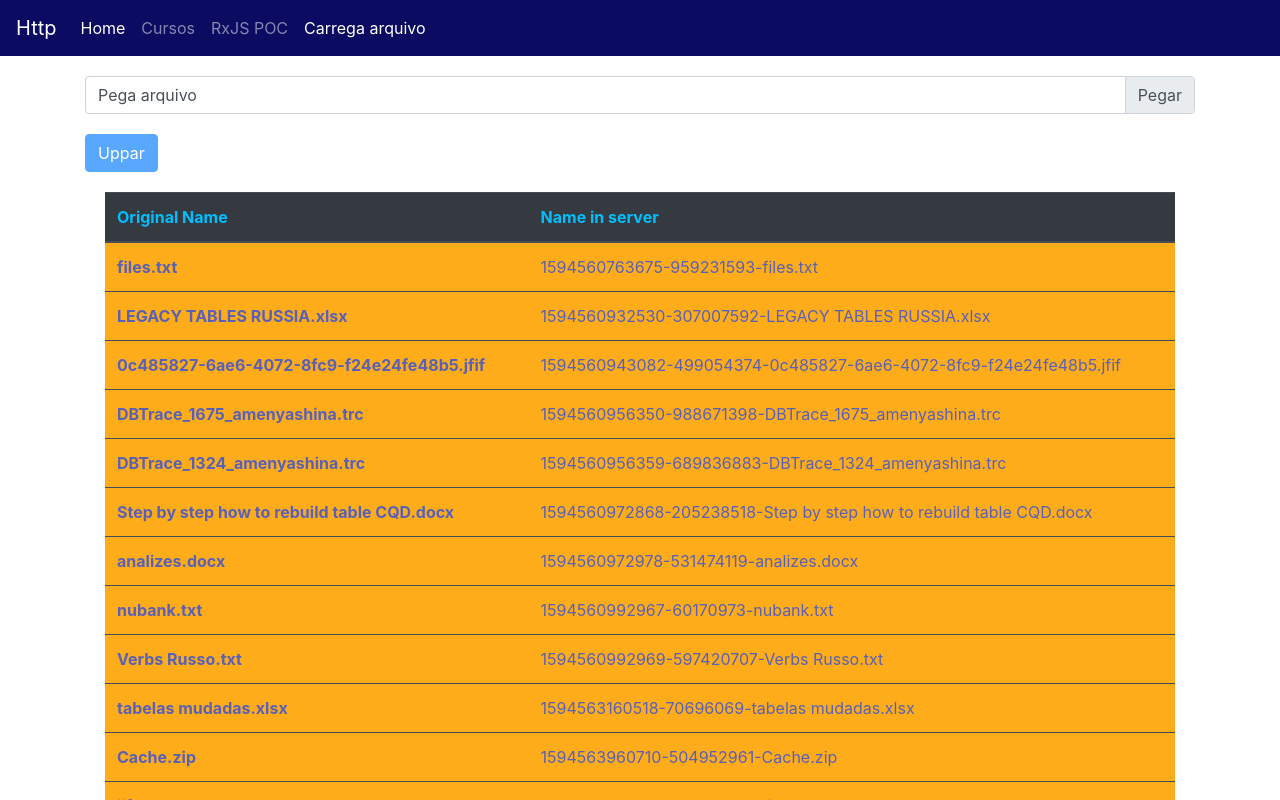
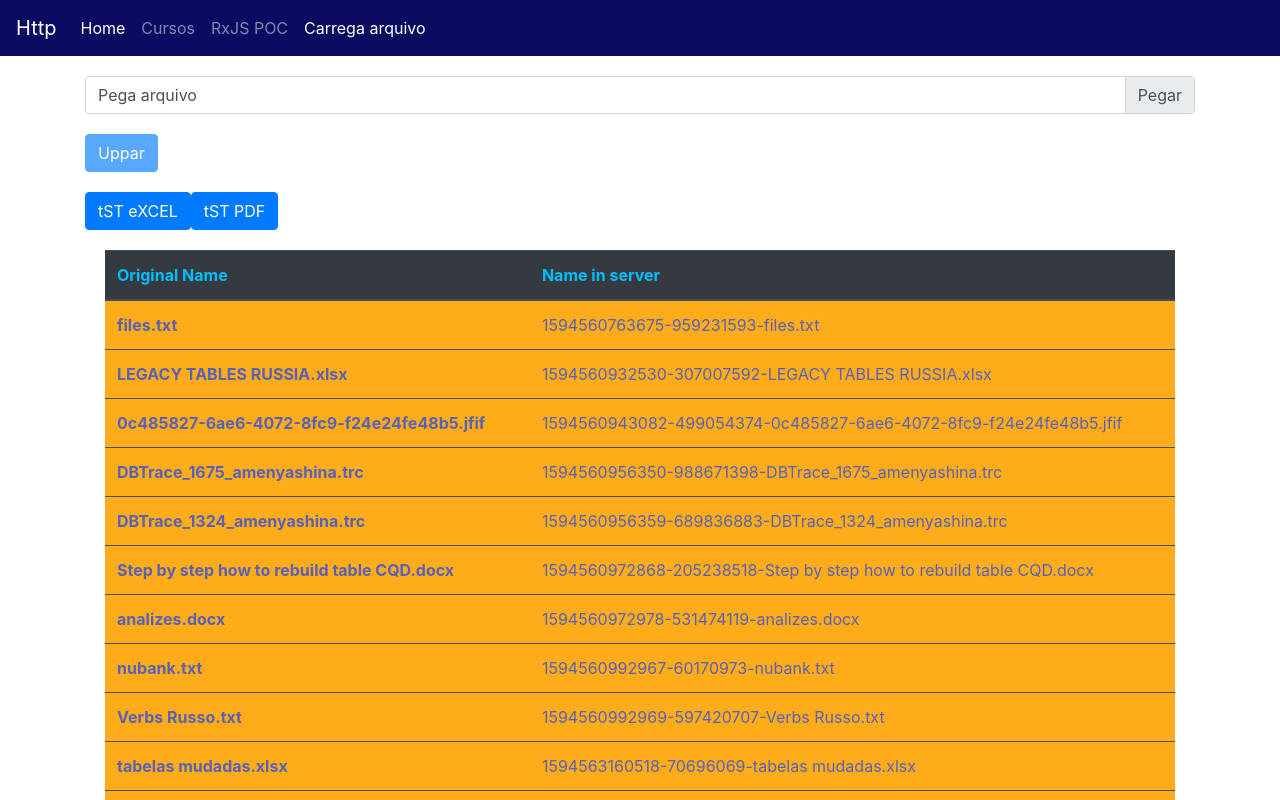
Before and after one commit to eduefl/angular, an Angular app in the folder requests-http/: page /upload in a window 1280 px wide. Shown: the top 800 px of the page. Built offline with nearby package versions, Linux system fonts and the light colour scheme; data requests are answered from the project's data file.

Commit message:
updates related to clas 141  https://www.youtube.com/watch?v=4ol_RxZ08HQ where we learned how to dowload files next step is to improve this

```diff
--- a/requests-http/db.json
+++ b/requests-http/db.json
@@ -456,6 +456,16 @@
       "id": 113,
       "originalname": "planilha de gastos.xlsx",
       "filename": "1594653978974-485652891-planilha de gastos.xlsx"
+    },
+    {
+      "id": 114,
+      "originalname": "FERREIRA LIMA EDUARDO MR 18JAN2019 GRU.PDF",
+      "filename": "1594736932440-409088621-FERREIRA LIMA EDUARDO MR 18JAN2019 GRU.PDF"
+    },
+    {
+      "id": 115,
+      "originalname": "brad 2nub.pdf",
+      "filename": "1594747988333-832391960-brad 2nub.pdf"
     }
   ]
 }
--- a/requests-http/src/app/upload-file/upload-file.service.ts
+++ b/requests-http/src/app/upload-file/upload-file.service.ts
@@ -1,4 +1,4 @@
-import {  tap } from 'rxjs/operators';
+import { tap } from 'rxjs/operators';
 import { AlertModalService } from './../shared/alert-modal.service';
 import { environment } from './../../environments/environment';
 import { Registro } from './registro';
@@ -13,9 +13,9 @@ export class UploadFileService {
 
   constructor(private http: HttpClient,
     private alertModalService: AlertModalService
-    ) { }
+  ) { }
 
-  upload(files: Set<File>, url: string)  {
+  upload(files: Set<File>, url: string) {
 
     const formData = new FormData();
 
@@ -33,7 +33,14 @@ export class UploadFileService {
   }
 
 
+  dowload(url: string) {
+    return this.http.get(url, {
+      responseType: 'blob' as 'json',
 
+      // reportProgress
+    })
+
+  }
 
   list() {
     console.log(this.API_FILES);
@@ -44,4 +51,42 @@ export class UploadFileService {
 
   }
 
+  handleFile(res: any, fileName: string) {
+    const file = new Blob([res],
+      {
+        type: res.type
+      });
+
+    // IE
+
+    if (window.navigator && window.navigator.msSaveOrOpenBlob) {
+      window.navigator.msSaveOrOpenBlob(file)
+      return;
+    }
+
+    const blob = window.URL.createObjectURL(file);
+
+    const link = document.createElement('a');
+
+    link.href = blob;
+
+    link.download = fileName;
+
+    // link.click(); do not works on firefox
+    link.dispatchEvent(new MouseEvent('click', {
+      bubbles: true,
+      cancelable: true,
+      view: window
+    }));
+    // timeout for firefox
+    setTimeout(() => {
+      window.URL.revokeObjectURL(blob);
+
+      link.remove();
+
+    }, 100);
+
+
+  }
+
 }
--- a/requests-http/src/app/upload-file/upload-file/upload-file.component.html
+++ b/requests-http/src/app/upload-file/upload-file/upload-file.component.html
@@ -56,6 +56,22 @@
   </button>
 </Div>
 
+<Div style="margin-top: 20px;">
+  <button
+    type="button"
+    class="btn btn-primary"
+    (click)="onDowloadExcel()"
+  >
+    tST eXCEL
+  </button>
+  <button
+    type="button"
+    class="btn btn-primary"
+    (click)="onDowloadPdf()"
+  >
+    tST PDF
+  </button>
+</Div>
 
 
 <div class="card-body">
--- a/requests-http/src/app/upload-file/upload-file/upload-file.component.ts
+++ b/requests-http/src/app/upload-file/upload-file/upload-file.component.ts
@@ -99,6 +99,21 @@ export class UploadFileComponent implements OnInit, OnDestroy {
       );
   }
 
+  onDowloadExcel() {
+    this.uploadFileService.dowload(environment.BASE_URL + '/dowloadExcel?color1=red&color2=blue').
+      subscribe((res: any) => {
+        this.uploadFileService.handleFile(res, 'toString.xlsx');
+      });
+
+  }
+
+  onDowloadPdf() {
+    this.uploadFileService.dowload(environment.BASE_URL + '/dowloadPDF?color1=PDF1&color2=blue').
+      subscribe((res: any) => {
+        this.uploadFileService.handleFile(res, 'TESTE.PDF')
+      });
+
+  }
   onUpload() {
     // Checkar https://stackoverflow.com/questions/57868537/post-collection-of-objects-in-json-server
     this.areg = [];
@@ -106,7 +121,7 @@ export class UploadFileComponent implements OnInit, OnDestroy {
     this.lLoad = true;
     this.desinscreve();
     this.aLogs = [];
-//    let percent = 0;
+    //    let percent = 0;
     if (this.files && this.files.size > 0) {
       console.log(this.files);
 
```
Also changed, not shown: 1 other file (tests, documents, lock files or other folders).
